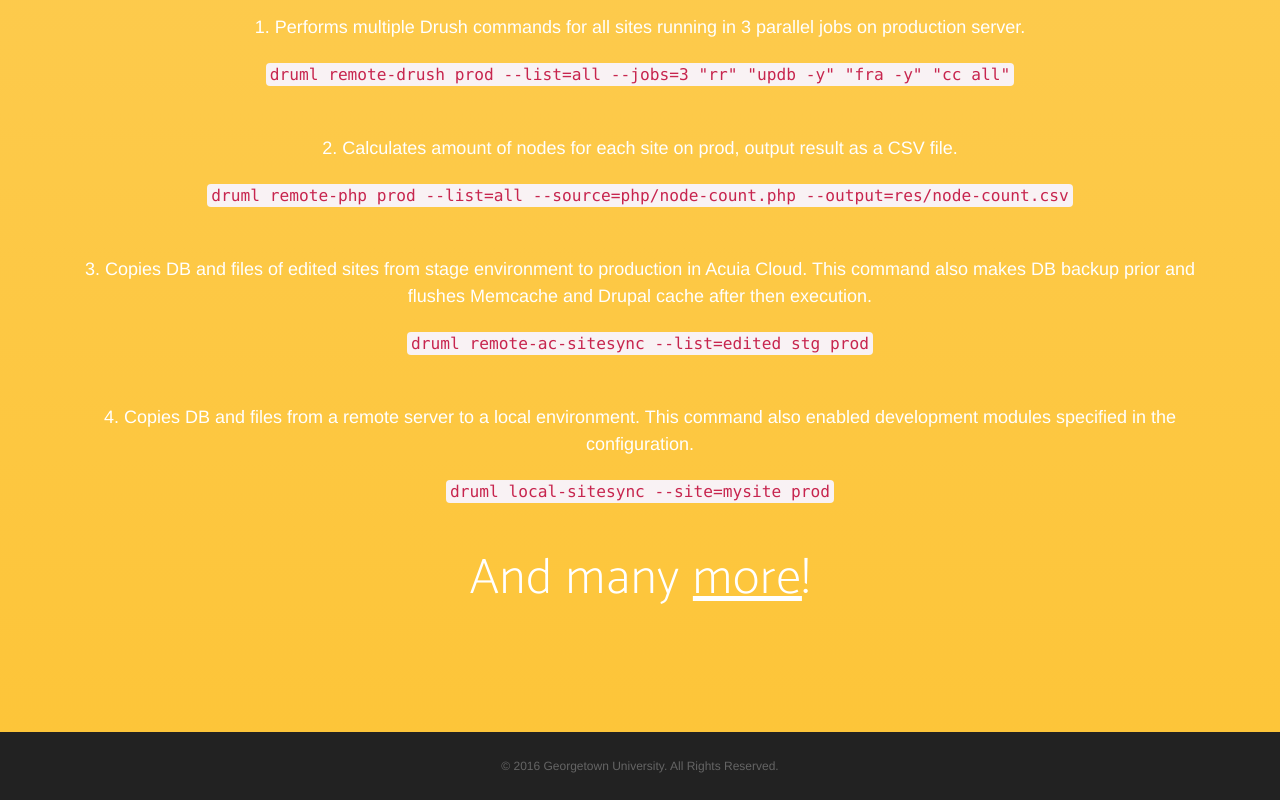
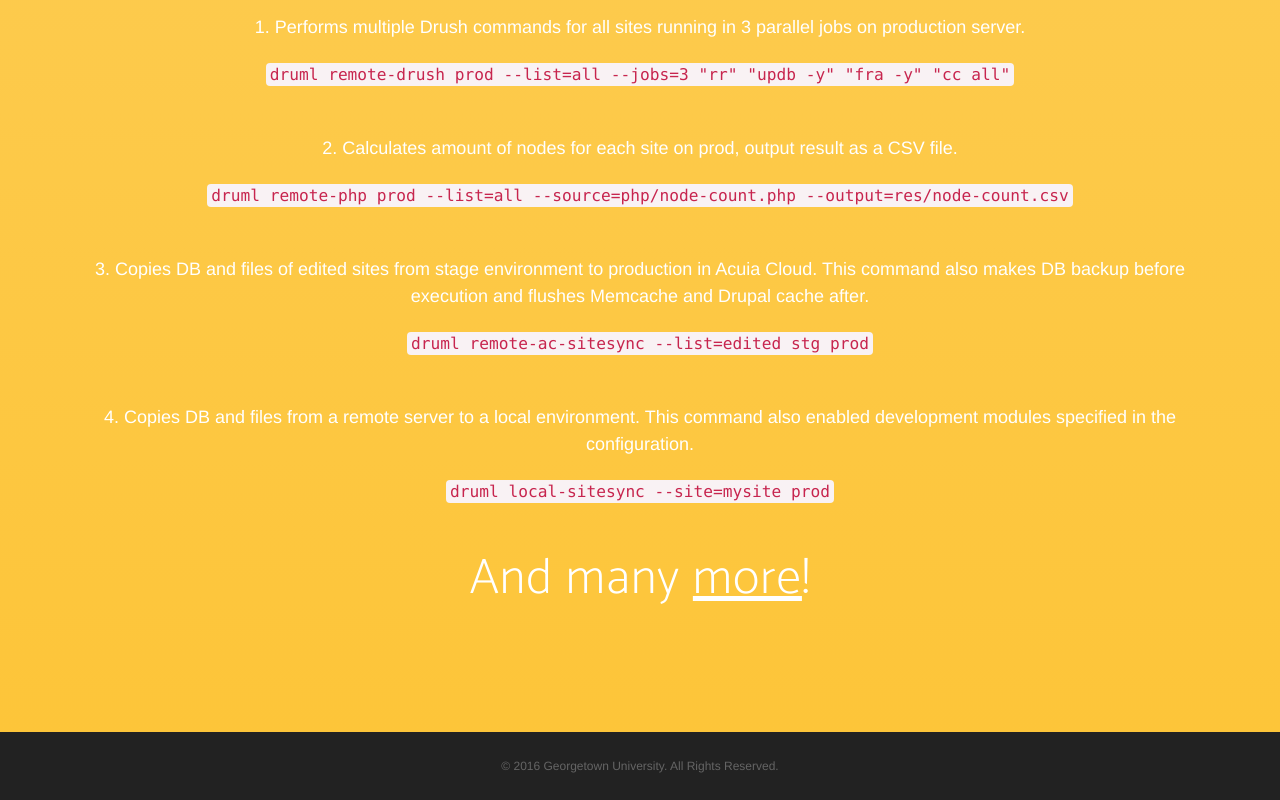
Before and after one commit to ncstabile17/druml-project, a website: page index.html in a window 1280 px wide. Shown: the part 3357-4157 px from the top of the page. Drawn offline with nearby package versions, Linux system fonts and the light colour scheme; a web font is replaced by a local one.

Commit message:
Update index.html

```diff
--- a/index.html
+++ b/index.html
@@ -200,7 +200,7 @@
                 <br><br>
             </p>
             <p>
-                3. Copies DB and files of edited sites from stage environment to production in Acuia Cloud. This command also makes DB backup prior and flushes Memcache and Drupal cache after then execution.
+                3. Copies DB and files of edited sites from stage environment to production in Acuia Cloud. This command also makes DB backup before execution and flushes Memcache and Drupal cache after.
             </p>
             <p>
                 <code>
```
